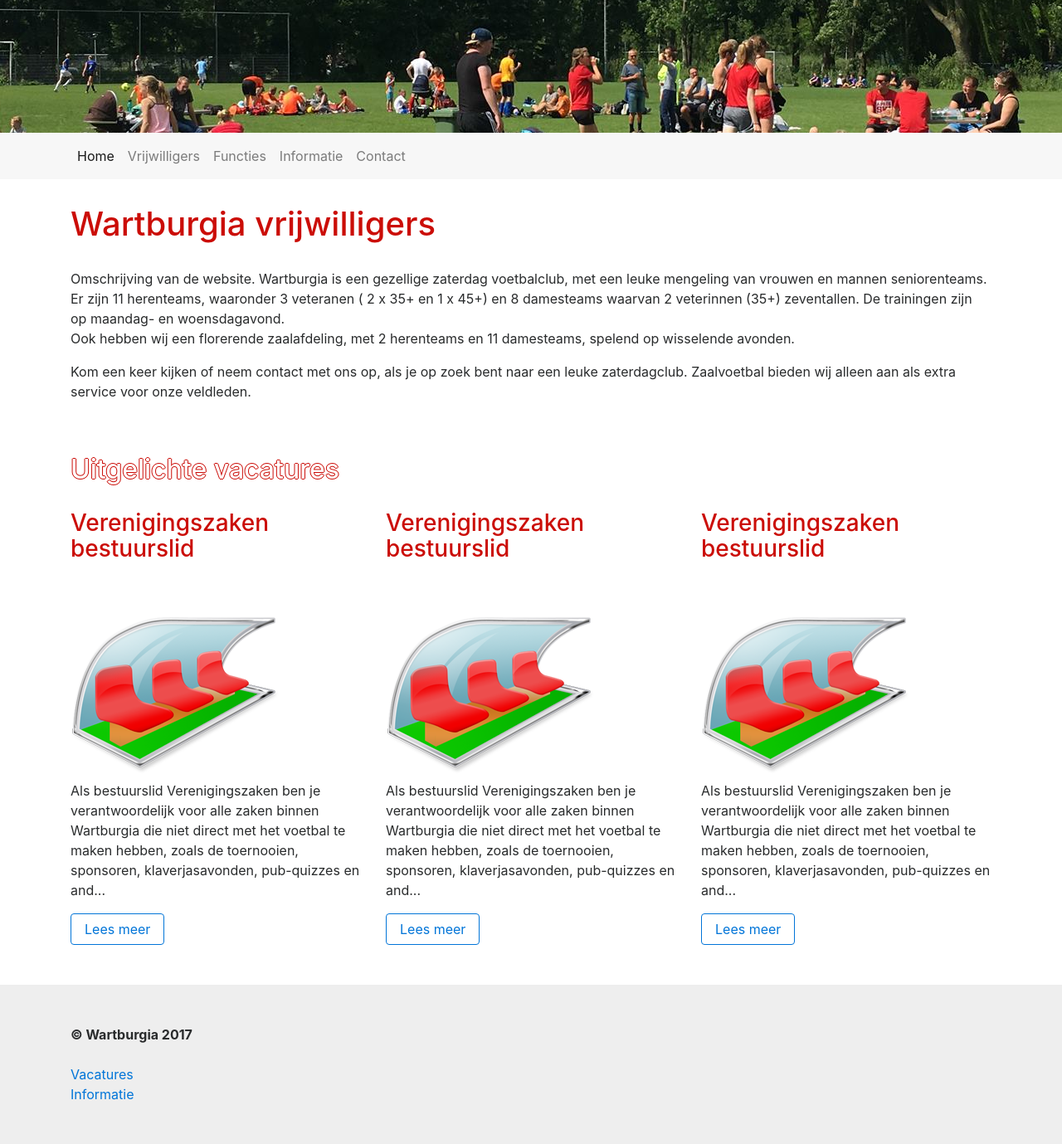
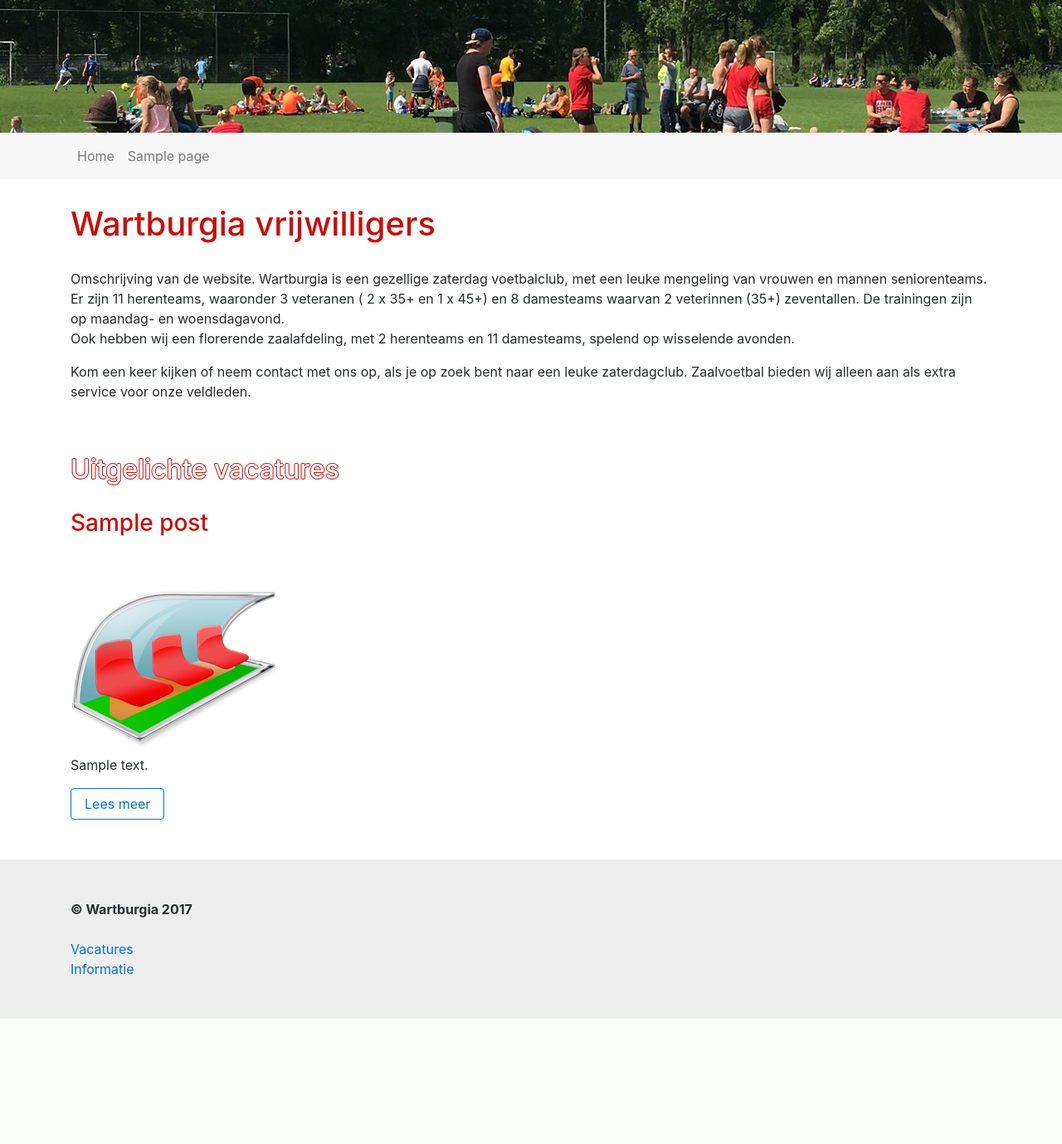
Before and after one commit to ingriT/wartburgia-vrijwilligers, a WordPress theme: template index.php in a window 1280 px wide. Shown: the whole page at 83% size. After the commit the page ends 1228 px from the top, so only its background shows below. Run offline with PHP 8.4 and a stand-in for WordPress, Linux system fonts and the light colour scheme; the site name, menu and one post (Sample post) are stand-ins, and other content is empty; some libraries are stand-ins or nearby versions.

Commit message:
PHP templates toegevoegd voor pagina's en detail pagina's van berichten (vacatures) en pagina's

```diff
--- /dev/null
+++ b/content-single.php
@@ -0,0 +1 @@
+<?php the_content(); ?>
--- a/content.php
+++ b/content.php
@@ -1,74 +1,14 @@
-        <div class="container">
-            <div class="row">
-                <div class="col">
-                    <h1>Wartburgia vrijwilligers</h1>
-                </div>
-            </div>
-            <div class="row">
-                <div class="col">
-                    <p>Omschrijving van de website. Wartburgia is een gezellige zaterdag voetbalclub, met een leuke mengeling van vrouwen en mannen seniorenteams. Er zijn 11 herenteams, waaronder 3 veteranen ( 2 x 35+ en 1 x 45+) en 8 damesteams waarvan 2 veterinnen (35+) zeventallen.
-                    De trainingen zijn op maandag- en woensdagavond.<br/>
-                    Ook hebben wij een florerende zaalafdeling, met 2 herenteams en 11 damesteams, spelend op wisselende avonden.
-                    </p><p>
-                    Kom een keer kijken of neem contact met ons op, als je op zoek bent naar een leuke zaterdagclub. Zaalvoetbal bieden wij alleen aan als extra service voor onze veldleden.</p>
-                </div>
-            </div>
-        </div>
-
-        <div class="container">
-            <div class="row">
-                <div class="col">
-                    <h2>Uitgelichte vacatures</h2>
-                </div>
-            </div>
-            <div class="row">
 <div class="col homepage-functie">
     <div class="homepage-functie-titel">
-                        <h3>Verenigingszaken bestuurslid</h3>
+        <h3><?php the_title(); ?></h3>
     </div>
     <div class="homepage-functie-afbeelding">
         <img src="<?php echo get_bloginfo('template_directory'); ?>/img/functie-open.png" class="image-fluid" />
     </div>
     <div class="homepage-functie-omschrijving">
-                        <p>Als bestuurslid Verenigingszaken ben je verantwoordelijk voor alle zaken binnen Wartburgia die niet direct met het voetbal te maken hebben, zoals
-                            de toernooien, sponsoren, klaverjasavonden, pub-quizzes en and...
-                        </p>
+        <?php the_excerpt(); ?>
     </div>
     <div class="homepage-funcie-meer">
-                        <a href="functie.php" class="btn btn-outline-primary" role="button">Lees meer</a>
+        <a href="<?php the_permalink(); ?>" class="btn btn-outline-primary" role="button">Lees meer</a>
     </div>
 </div>
-                <div class="col homepage-functie">
-                    <div class="homepage-functie-titel">
-                        <h3>Verenigingszaken bestuurslid</h3>
-                    </div>
-                    <div class="homepage-functie-afbeelding">
-                        <img src="<?php echo get_bloginfo('template_directory'); ?>/img/functie-open.png" class="image-fluid" />
-                    </div>
-                    <div class="homepage-functie-omschrijving">
-                        <p>Als bestuurslid Verenigingszaken ben je verantwoordelijk voor alle zaken binnen Wartburgia die niet direct met het voetbal te maken hebben, zoals
-                            de toernooien, sponsoren, klaverjasavonden, pub-quizzes en and...
-                        </p>
-                    </div>
-                    <div class="homepage-funcie-meer">
-                        <a href="functie.php" class="btn btn-outline-primary" role="button">Lees meer</a>
-                    </div>
-                </div>
-                <div class="col homepage-functie">
-                    <div class="homepage-functie-titel">
-                        <h3>Verenigingszaken bestuurslid</h3>
-                    </div>
-                    <div class="homepage-functie-afbeelding">
-                        <img src="<?php echo get_bloginfo('template_directory'); ?>/img/functie-open.png" class="image-fluid" />
-                    </div>
-                    <div class="homepage-functie-omschrijving">
-                        <p>Als bestuurslid Verenigingszaken ben je verantwoordelijk voor alle zaken binnen Wartburgia die niet direct met het voetbal te maken hebben, zoals
-                            de toernooien, sponsoren, klaverjasavonden, pub-quizzes en and...
-                        </p>
-                    </div>
-                    <div class="homepage-funcie-meer">
-                        <a href="functie.php" class="btn btn-outline-primary" role="button">Lees meer</a>
-                    </div>
-                </div>
-            </div>
-        </div>
--- a/footer.php
+++ b/footer.php
@@ -14,6 +14,7 @@
         <script src="https://code.jquery.com/jquery-3.1.1.slim.min.js" integrity="sha384-A7FZj7v+d/sdmMqp/nOQwliLvUsJfDHW+k9Omg/a/EheAdgtzNs3hpfag6Ed950n" crossorigin="anonymous"></script>
         <script src="https://cdnjs.cloudflare.com/ajax/libs/tether/1.4.0/js/tether.min.js" integrity="sha384-DztdAPBWPRXSA/3eYEEUWrWCy7G5KFbe8fFjk5JAIxUYHKkDx6Qin1DkWx51bBrb" crossorigin="anonymous"></script>
         <script src="https://maxcdn.bootstrapcdn.com/bootstrap/4.0.0-alpha.6/js/bootstrap.min.js" integrity="sha384-vBWWzlZJ8ea9aCX4pEW3rVHjgjt7zpkNpZk+02D9phzyeVkE+jo0ieGizqPLForn" crossorigin="anonymous"></script>
+        <script src="<?php echo get_bloginfo('template_directory'); ?>/script.js"></script>
 
         <?php wp_footer(); ?>
     </body>
--- a/header.php
+++ b/header.php
@@ -1,7 +1,7 @@
 <!DOCTYPE html>
 <html lang="en">
     <head>
-        <title>Wartburgia vrijwilligers</title>
+        <title><?php echo get_bloginfo( 'name' ); ?> | <?php echo get_bloginfo( 'description' ); ?></title>
         <!-- Required meta tags -->
         <meta charset="utf-8" />
         <meta name="viewport" content="width=device-width, initial-scale=1, shrink-to-fit=no" />
@@ -24,21 +24,11 @@
 
                 <div class="collapse navbar-collapse" id="navbarSupportedContent">
                     <ul class="navbar-nav mr-auto">
-                        <li class="nav-item active">
-                            <a class="nav-link" href="index.php">Home <span class="sr-only">(current)</span></a>
+                        <li class="nav-item">
+                            <a class="nav-link" href="<?php echo get_bloginfo( 'wpurl' );?>">Home <span class="sr-only">(current)</span></a>
                         </li>
-                        <li class="nav-item">
-                            <a class="nav-link" href="index.php">Vrijwilligers</a>
-                        </li>
-                        <li class="nav-item">
-                            <a class="nav-link" href="functie.php">Functies</a>
-                        </li>
-                        <li class="nav-item">
-                            <a class="nav-link" href="index.php">Informatie</a>
-                        </li>
-                        <li class="nav-item">
-                            <a class="nav-link" href="contact.php">Contact</a>
-                        </li>
+
+                        <?php wp_list_pages( '&title_li=' ); ?>
                     </ul>
                 </div>
             </div>
--- a/index.php
+++ b/index.php
@@ -1,5 +1,39 @@
 <?php get_header(); ?>
 
-<?php get_template_part('content', get_post_format() ); ?>
+<div class="container">
+    <div class="row">
+        <div class="col">
+            <h1>Wartburgia vrijwilligers</h1>
+        </div>
+    </div>
+    <div class="row">
+        <div class="col">
+            <p>Omschrijving van de website. Wartburgia is een gezellige zaterdag voetbalclub, met een leuke mengeling van vrouwen en mannen seniorenteams. Er zijn 11 herenteams, waaronder 3 veteranen ( 2 x 35+ en 1 x 45+) en 8 damesteams waarvan 2 veterinnen (35+) zeventallen.
+            De trainingen zijn op maandag- en woensdagavond.<br/>
+            Ook hebben wij een florerende zaalafdeling, met 2 herenteams en 11 damesteams, spelend op wisselende avonden.
+            </p><p>
+            Kom een keer kijken of neem contact met ons op, als je op zoek bent naar een leuke zaterdagclub. Zaalvoetbal bieden wij alleen aan als extra service voor onze veldleden.</p>
+        </div>
+    </div>
+</div>
+
+<div class="container">
+    <div class="row">
+        <div class="col">
+            <h2>Uitgelichte vacatures</h2>
+        </div>
+    </div>
+    <div class="row">
+
+<?php
+    if ( have_posts() ) : while ( have_posts() ) : the_post();
+
+        get_template_part( 'content', get_post_format() );
+
+    endwhile; endif;
+?>
+
+    </div>
+</div>
 
 <?php get_footer(); ?>
--- /dev/null
+++ b/script.js
@@ -0,0 +1,6 @@
+$(document).ready(function(e) {
+    $('li.page_item').addClass('nav-item');
+    $('li.current_page_item').addClass('active');
+
+    $('li.page_item a').addClass('nav-link');
+});
--- /dev/null
+++ b/sidebar.php
@@ -0,0 +1,6 @@
+<p>
+    <strong>Huidige invulling</strong><br/>
+    <img src="<?php echo get_bloginfo('template_directory'); ?>/img/functie-open.png" class="image-fluid" />
+    <br/><br/>Vrijwilliger gezocht<br/><br/>
+    <a href="contact.php" class="btn btn-primary" role="button">Aanmelden</a>
+</p>
```
Also changed, not shown: comments.php (added, +27 -0 lines), page.php (added, +31 -0 lines), single.php (added, +28 -0 lines). Lines whose indentation alone changed are shown as unchanged.
